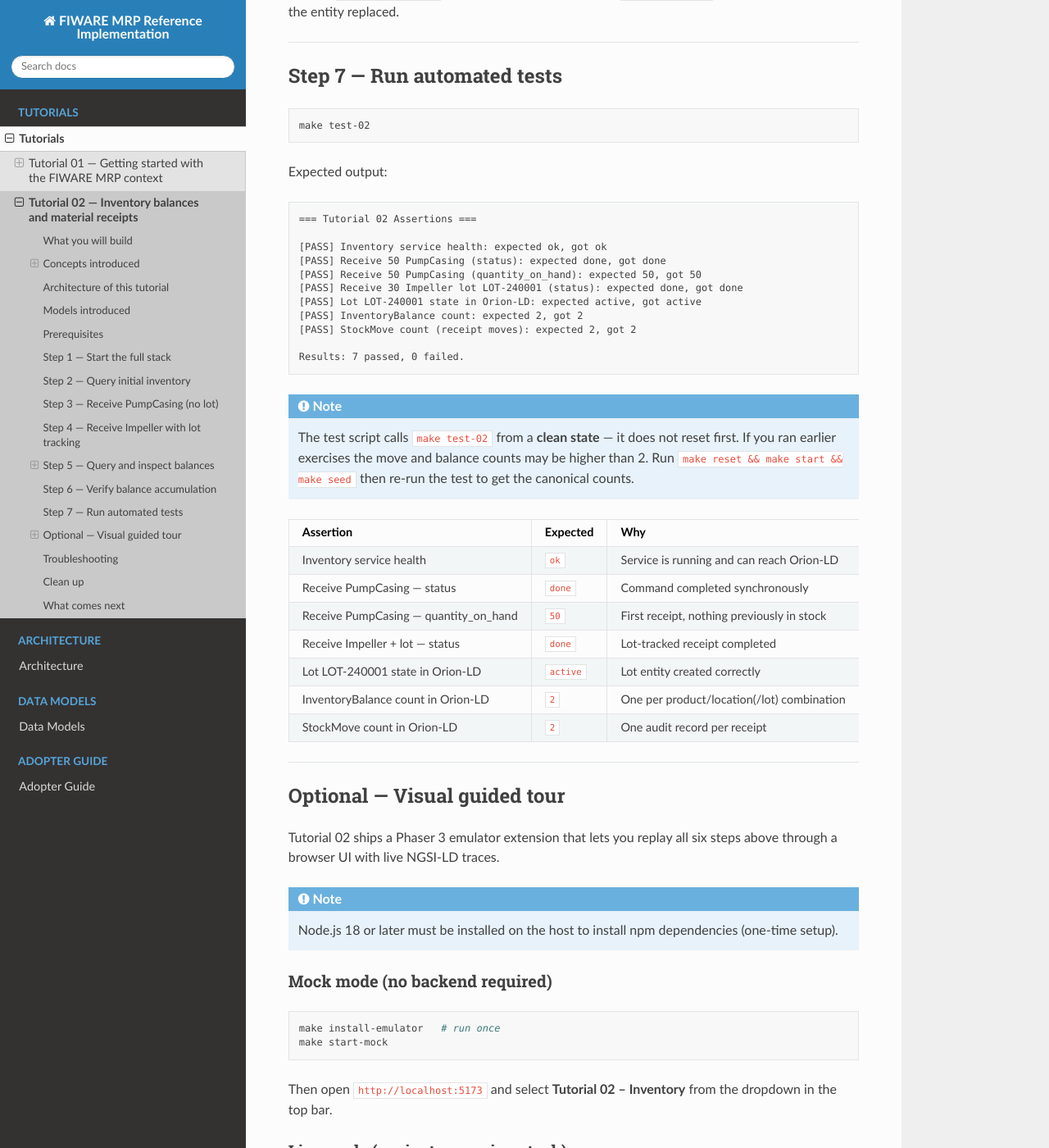
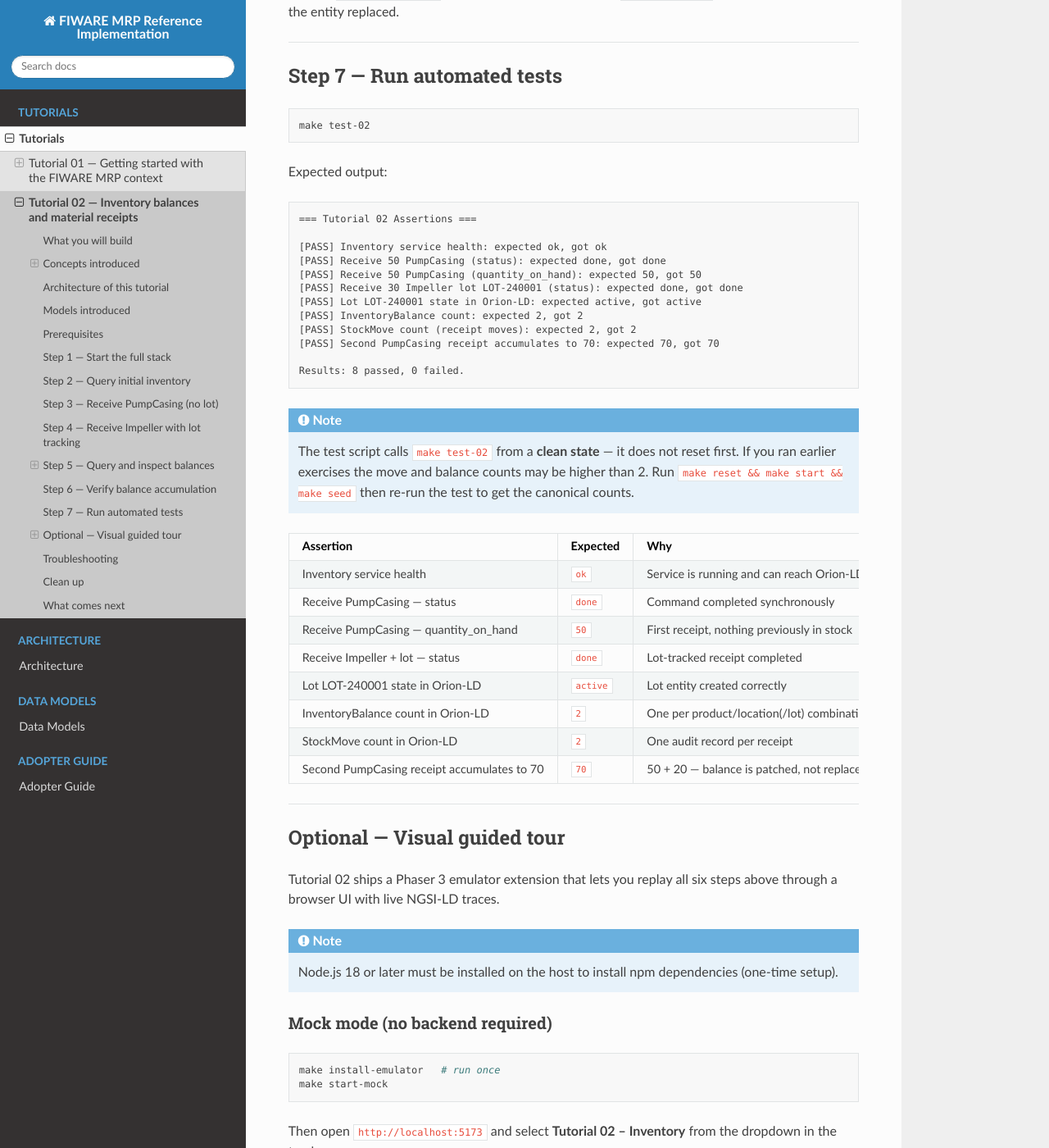
Before and after one commit to FcoMelendez/fiware-mrp, a Sphinx documentation site: the page built from docs/tutorials/02-inventory.rst, in a window 1280 px wide and 1400 px high, scrolled down 5497 px. Shown: the whole window at 82% size. Built offline with Sphinx 7.4.7 and the Read the Docs theme 3.1.0, drawn with Linux system fonts in a browser that asks for light colours.

Commit message:
fix: correct Tutorial 02 assertion count from 7 to 8
The test script has 8 check() calls; the README and RST docs both
said 7. Also adds the missing accumulation assertion row to the RST
table and the actual test output line to the RST expected output block.

Co-Authored-By: Claude Sonnet 4.6 <noreply@anthropic.com>

```diff
--- a/docs/tutorials/02-inventory.rst
+++ b/docs/tutorials/02-inventory.rst
@@ -322,8 +322,9 @@ Expected output:
    [PASS] Lot LOT-240001 state in Orion-LD: expected active, got active
    [PASS] InventoryBalance count: expected 2, got 2
    [PASS] StockMove count (receipt moves): expected 2, got 2
+   [PASS] Second PumpCasing receipt accumulates to 70: expected 70, got 70
 
-   Results: 7 passed, 0 failed.
+   Results: 8 passed, 0 failed.
 
 .. note::
 
@@ -360,6 +361,9 @@ Expected output:
    * - StockMove count in Orion-LD
      - ``2``
      - One audit record per receipt
+   * - Second PumpCasing receipt accumulates to 70
+     - ``70``
+     - 50 + 20 — balance is patched, not replaced
 
 ----
 
```
Also changed, not shown: tutorials/02-inventory/README.md.
